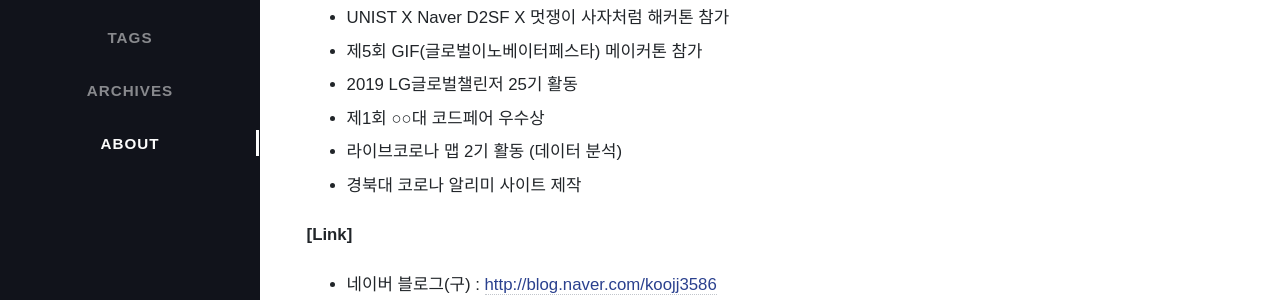
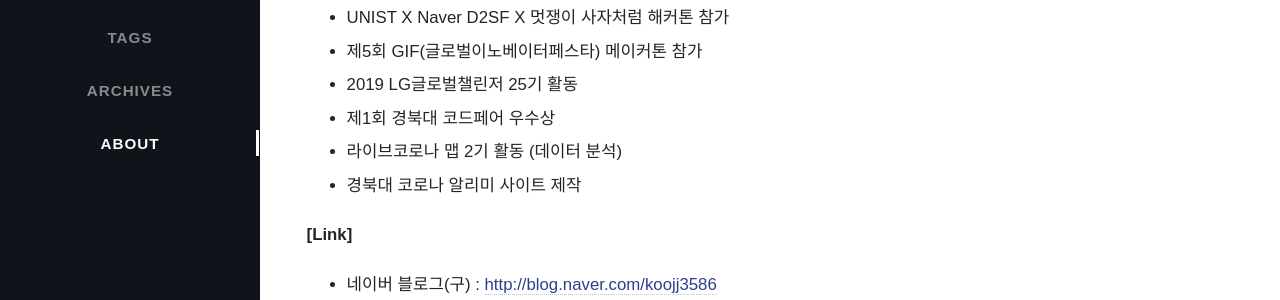
Before and after one commit to ChanhuiSeok/chanhuiseok.github.io, a Jekyll site: the page built from tabs/about.md, in a window 1280 px wide and 1295 px high. Shown: the part 344-644 px from the top of the window. Built offline with Jekyll 4.4.1, drawn with Linux system fonts in a browser that asks for light colours; nearby versions of some CDN libraries; some web fonts are replaced; comment, search, counter and statistics services are not loaded.

Commit message:
학교 정보 복원

```diff
--- a/tabs/about.md
+++ b/tabs/about.md
@@ -20,7 +20,7 @@ title: About
 * UNIST X Naver D2SF X 멋쟁이 사자처럼 해커톤 참가
 * 제5회 GIF(글로벌이노베이터페스타) 메이커톤 참가
 * 2019 LG글로벌챌린저 25기 활동
-* 제1회 ○○대 코드페어 우수상
+* 제1회 경북대 코드페어 우수상
 * 라이브코로나 맵 2기 활동 (데이터 분석)
 * 경북대 코로나 알리미 사이트 제작
 
```
